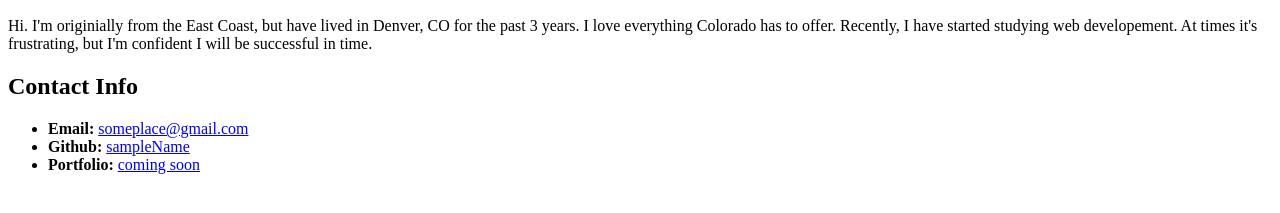
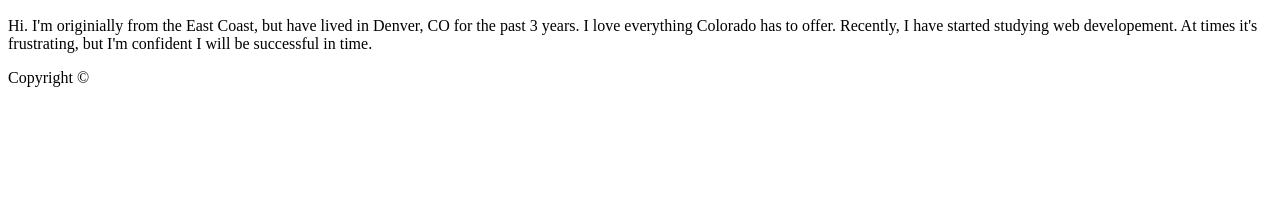
Before and after one commit to 7thact/vigilant-computing-machine, a plain HTML site: page index.html in a window 1280 px wide. Shown: the part 317-530 px from the top of the page. Drawn offline with Linux system fonts and the light colour scheme.

Commit message:
added footer and cleaned up code

```diff
--- a/index.html
+++ b/index.html
@@ -16,16 +16,13 @@
     </header>
 
     <div>
+        <section>
 
-        <!-- Section 1: Bio -->
-        <section>
-            <!-- h2: Tier-2 Headline (Not as important as the h1 header, but more than one allowed). -->
             <h2>About Me</h2>
 
-            <!-- Image with link -->
+            <!-- Image with link works-->
             <img src="./assets/images/picofme.jpg" hight= 450px width= 250px alt="Charles Cressey">
 
-            <!-- Paragraph with embedded link -->
             <p>
                 Hi. I'm originially from the East Coast, but have lived in Denver, CO for the past 3 years. I love
                 everything Colorado has to offer. Recently, I have started studying web developement. At times it's
@@ -34,23 +31,18 @@
             </p>
 
         </section>
-
-        <!-- Section 2: Contact Info -->
-        <section>
-
-            <!-- h2: Tier-2 Headline -->
-            <h2>Contact Info</h2>
-
-            <!-- Unordered list -->
-            <ul>
-                <li><strong>Email:</strong> <a href="#">someplace@gmail.com</a></li>
-                <li><strong>Github:</strong> <a href="#">sampleName</a></li>
-                <li><strong>Portfolio:</strong> <a href="#">coming soon</a></li>
-            </ul>
-
-        </section>
     </div>
 
 </body>
 
+<footer>
+
+    <section>
+        <p>
+            Copyright &#169;
+        </p>
+    </section>
+
+</footer>
+
 </html>
```
Also changed, not shown: assets/images/footer_lodyas.png (added).
